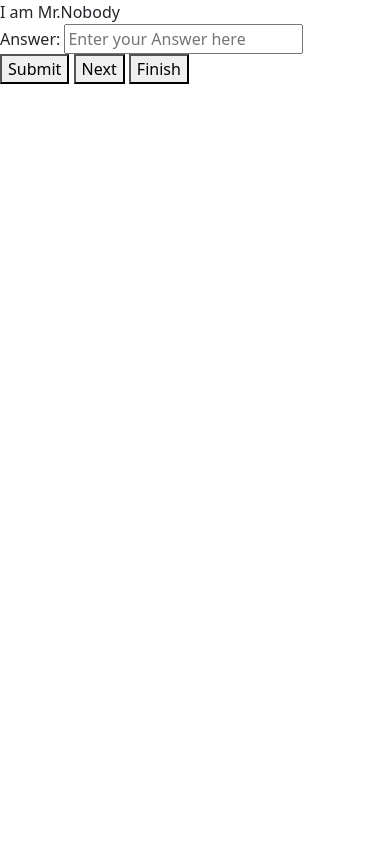
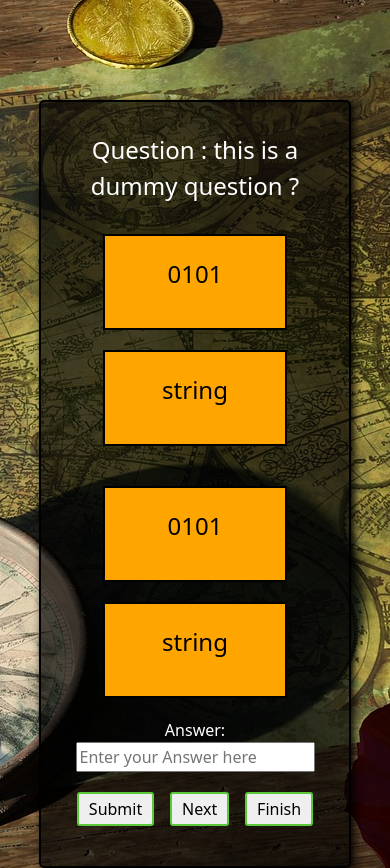
Before and after one commit to Akhileshkumar-12/Treasure-huntround2, a Django app: page / in a window 390 px wide. Before the commit the page ends 84 px from the top, so only its background shows below. Run offline with Django 3.2, Linux system fonts and the light colour scheme; some libraries are stand-ins or nearby versions; some web fonts are replaced.

Commit message:
routing done

```diff
--- a/Templates/page1.html
+++ b/Templates/page1.html
@@ -1,6 +1,7 @@
 {% extends 'base.html' %}
 {% load static %}
 {% block content %}
+<body style="background-image: url('static/img/1.jpg');">
     <div id="box">
         <div id="inner-box">
         <div id="inner-box1">
--- a/Templates/page3.html
+++ b/Templates/page3.html
@@ -1,17 +1,8 @@
-<!DOCTYPE html>
-<html lang="en">
+{% extends 'base.html' %}
+{% load static %}
+{% block content %}
 
-<head>
-    <meta charset="UTF-8">
-    <meta http-equiv="X-UA-Compatible" content="IE=edge">
-    <meta name="viewport" content="width=device-width, initial-scale=1.0">
-    <title>question page</title>
-    <link rel="stylesheet" href="page3.css">
-    <link href="https://cdn.jsdelivr.net/npm/bootstrap@5.1.1/dist/css/bootstrap.min.css" rel="stylesheet"
-        integrity="sha384-F3w7mX95PdgyTmZZMECAngseQB83DfGTowi0iMjiWaeVhAn4FJkqJByhZMI3AhiU" crossorigin="anonymous">
-</head>
-
-<body>
+<body style="background-image: url('static/img/1.jpg');">
     <div id="box">
         <div id="inner-box">
             <div class="textbox">
@@ -44,6 +35,7 @@
         <script src="https://cdn.jsdelivr.net/npm/bootstrap@5.1.1/dist/js/bootstrap.bundle.min.js"
             integrity="sha384-/bQdsTh/da6pkI1MST/rWKFNjaCP5gBSY4sEBT38Q/9RBh9AH40zEOg7Hlq2THRZ"
             crossorigin="anonymous"></script>
+            <link rel="stylesheet" href="{% static '/css/page3.css' %}">
 </body>
 
-</html>
+{% endblock %}
--- a/authentication/urls.py
+++ b/authentication/urls.py
@@ -5,7 +5,7 @@ from . import views
 
 urlpatterns = [
     path('',views.Landing, name="landing"),
-    # path('signup',views.signup,name="signup"),
+    path('signup',views.signup,name="signup"),
     path('Login',views.Login,name="Login"),
     path('leadership',views.leadership,name="leadership"),
     # a///////////////////////////////////////////////////////////////////
--- a/authentication/views.py
+++ b/authentication/views.py
@@ -17,7 +17,7 @@ import datetime
 
 # Create your views here.
 def Landing(request):
-    return render(request,'page1.html')
+    return render(request,'page3.html')
 
 def Login(request):
     if request.method == 'POST':
--- /dev/null
+++ b/static/css/page3.css
@@ -0,0 +1,82 @@
+body {
+    background-image: linear-gradient(rgba(0, 0, 0, 0.404), rgba(0, 0, 0, 0.219)), url(1.jpg);
+    background-position: center;
+}
+
+#box {
+    /* height: 60vh; */
+    width: 80%;
+    margin: auto;
+    background-color: rgba(0, 0, 0, 0.678);
+    margin-top: 100px;
+    padding: 20px 0;
+    box-shadow: 3px 3px 10px black;
+    border: solid 2px rgb(0, 0, 0);
+    border-radius: 5px;
+}
+
+#inner-box1, #inner-box2 {
+    display: flex;
+    justify-content: space-evenly;
+    flex-direction: row;
+    margin-top: 20px;
+}
+
+.inner-box1, .inner-box2 {
+    /* height: 200px; */
+    width: 25%;
+    max-width: 320px;
+    margin: 10px;
+    background-color: orange;
+    border: solid 2px black;
+    display: inline-block;
+}
+.textbox {
+    color: white;
+    text-align: center;
+    margin: 10px;
+    font-size: 1.5rem;
+}
+.text{
+    text-align: center;
+    color: white;
+    padding: 20px 10px;
+    font-size: 1.5rem;
+    color:black;
+}
+
+
+.input {
+    margin:10px;
+    text-align: center;
+}
+.input label{
+    color:white;
+}
+.buttons{
+    margin: 20px;
+    display: flex;
+    justify-content: space-evenly;
+}
+.but{
+    padding: 3px 10px;
+    border: solid 2px rgb(91, 201, 58);
+    border-radius: 3px;
+}
+.but:hover{
+    transform: scale(1.2);
+    background-color: rgba(122, 185, 226, 0.877);
+    color:white;
+    transition: .2s ease-in;
+}
+@media only screen and (max-width:500px) {
+
+    #inner-box1, #inner-box2, #inner-box3 {
+        justify-content: center;
+        align-items: center;
+        flex-direction: column;
+    }
+    .inner-box1, .inner-box2, .inner-box3 {
+        width: 60%;
+    }
+}
```
Also changed, not shown: Templates/page2.html (+7 -15 lines), static/css/page1.css (added, +74 -0 lines), static/css/page2.css (added, +62 -0 lines), db.sqlite3, static/img/dummy.jpg (added).
